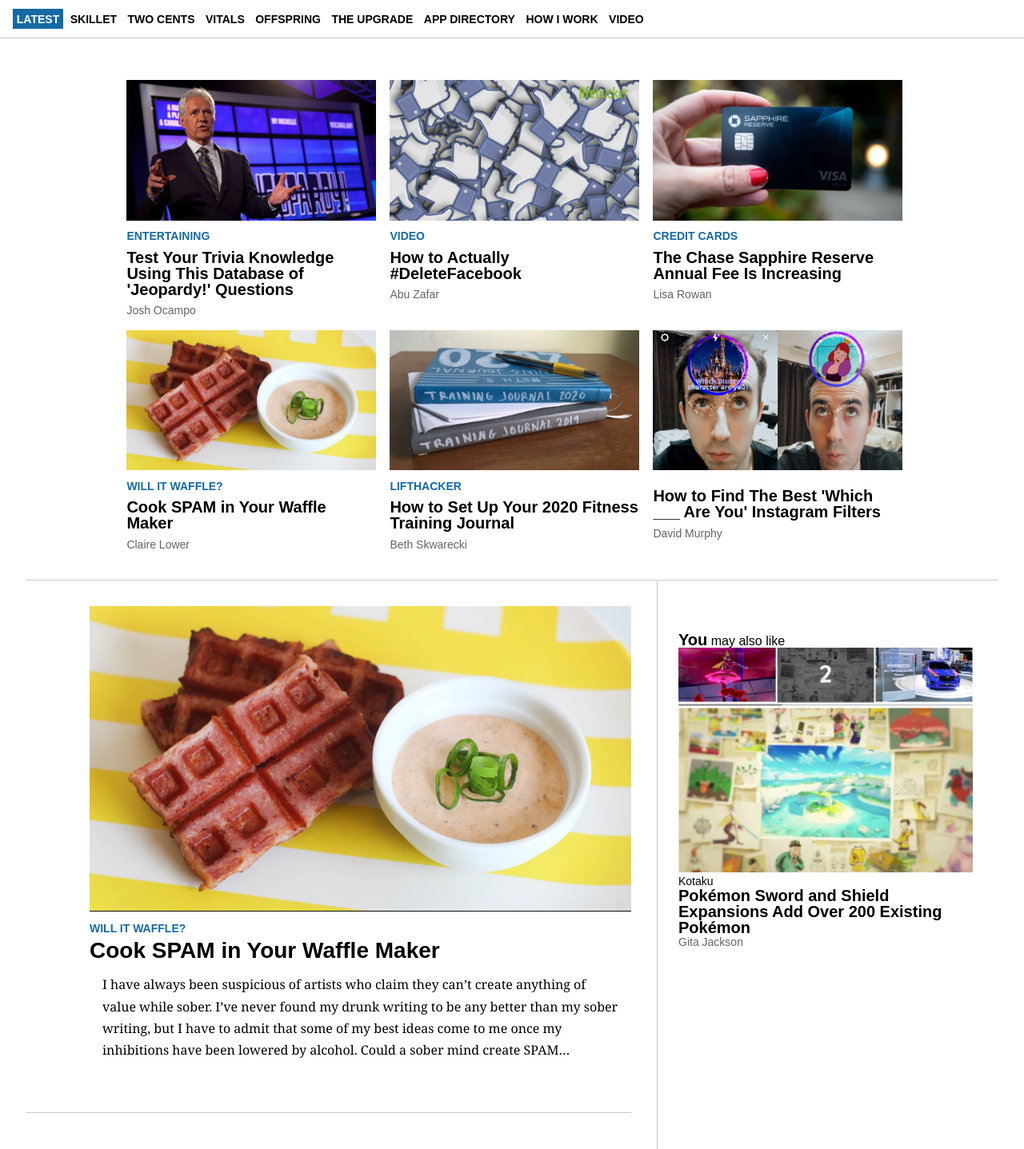
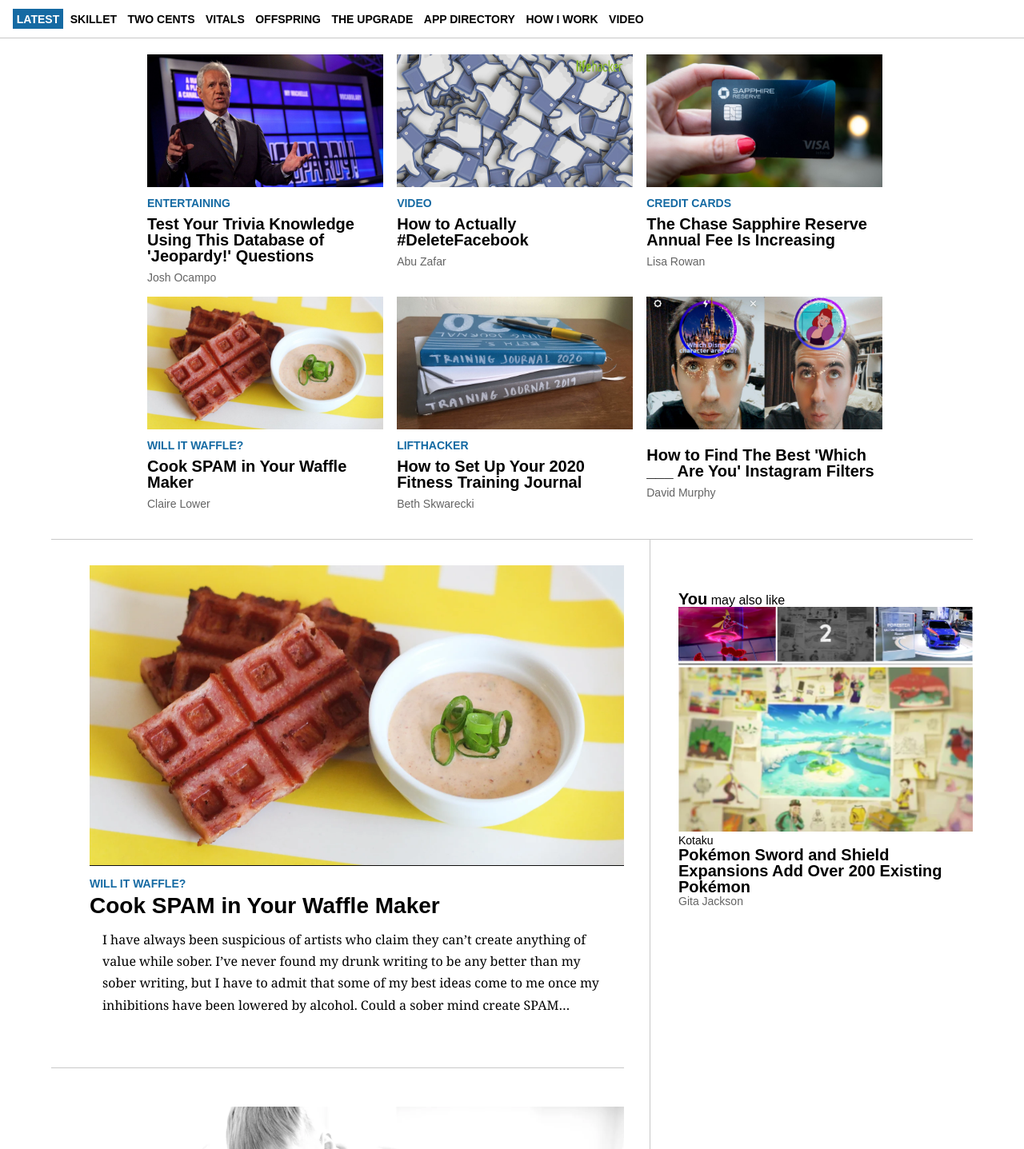
Before and after one commit to shakami/WebsiteCopy, a plain HTML site: page WebsiteCopy/Index.html in a window 1280 px wide. Shown: the part 118-1555 px from the top of the page at 80% size. Drawn offline with Linux system fonts and the light colour scheme.

Commit message:
responsive-ish footer

```diff
--- a/WebsiteCopy/Index.html
+++ b/WebsiteCopy/Index.html
@@ -116,6 +116,7 @@
                 <li><a class="text-lg" href="#">Pokémon Sword and Shield Expansions Add Over 200 Existing Pokémon</a></li>
                 <li><a class="text-sm medium-gray" href="#">Gita Jackson</a></li>
             </ul>
+            <div id="aside-separator" class="div-separator"></div>
         </aside>
         <div class="main-container">
             <article>
--- a/WebsiteCopy/css/article.css
+++ b/WebsiteCopy/css/article.css
@@ -72,8 +72,6 @@
     text-align: center;
     width: 7rem;
     margin: 0 auto;
-    display: flex;
-    align-items: center;
 }
 
     .share-subscribe img {
--- a/WebsiteCopy/css/main.css
+++ b/WebsiteCopy/css/main.css
@@ -86,51 +86,6 @@
         color: white;
     }
 
-/*------------ grid styles ------------*/
-
-.grid-container {
-    width: 80%;
-    margin: 0 auto;
-    display: grid;
-    grid-template-columns: 33% 33% 33%;
-    grid-gap: 0.5rem;
-    padding-bottom: 2rem;
-}
-
-/*------------ content sections ------------*/
-
-/*-- main section --*/
-
-.main-container {
-    border-right: 1px solid var(--light-gray-color);
-    margin-right: 35%;
-    padding-bottom: 2rem;
-    padding-right: 2rem;
-}
-
-/*-- aside section --*/
-
-aside {
-    box-sizing: border-box;
-    position: absolute;
-    right: 5%;
-    padding-left: 1rem;
-    padding-top: 4rem;
-    max-width: 30%;
-}
-
-/*-- article section --*/
-
-article {
-    padding: 2rem 0;
-    margin-left: 5rem;
-    line-height: 1.7rem;
-}
-
-    article p {
-        font-family: ElizabethSerif, Georgia, serif;
-    }
-
 /*------------ footer styles ------------*/
 
 footer {
@@ -197,16 +152,17 @@
 
 /*------------ common padding ------------*/
 
-.nav li, .partners-nav, .grid-item li, .subscribe li, #email-input {
+.nav li,
+.partners-nav,
+.grid-item li,
+.subscribe li,
+#email-input,
+.site-footer li {
     padding: 0.3rem;
 }
 
-article p, .subscribe, .site-footer li {
+article p, .subscribe {
     padding: 1rem;
-}
-
-main, .site-footer {
-    padding: 2rem;
 }
 
 .nav-social-icons li {
@@ -214,6 +170,7 @@
 }
 
 /*------------ color styles ------------*/
+
 .light-gray {
     color: var(--light-gray-color);
 }
@@ -295,3 +252,78 @@
 .group {
     zoom: 1;
 }
+
+/*------------ responsive styles ------------*/
+
+main {
+    width: 90%;
+    margin: 0 auto 4rem auto;
+}
+
+.grid-container {
+    display: grid;
+    grid-template-columns: 50% 50%;
+    grid-gap: 0.5rem;
+    padding-bottom: 2rem;
+}
+
+aside {
+    padding-top: 4rem;
+}
+
+article {
+    padding: 2rem 0;
+    line-height: 1.7rem;
+}
+
+    article p {
+        font-family: ElizabethSerif, Georgia, serif;
+    }
+
+@media screen and (min-width: 700px) {
+    .grid-container {
+        grid-template-columns: 33% 33% 33%;
+    }
+
+    .main-container {
+        border-right: 1px solid var(--light-gray-color);
+        margin-right: 35%;
+        padding-bottom: 2rem;
+        padding-right: 2rem;
+    }
+
+    #aside-separator {
+        display: none;
+    }
+
+    aside {
+        box-sizing: border-box;
+        position: absolute;
+        right: 5%;
+        padding-left: 1rem;
+        max-width: 30%;
+    }
+
+    .site-footer li {
+        padding: 1rem;
+    }
+
+    .nav-social-icons li {
+        padding: 0;
+    }
+}
+
+@media screen and (min-width: 1000px) {
+    .grid-container {
+        width: 80%;
+        margin: 0 auto;
+    }
+
+    article {
+        margin-left: 3rem;
+    }
+
+    .site-footer {
+        padding: 2rem;
+    }
+}
```
